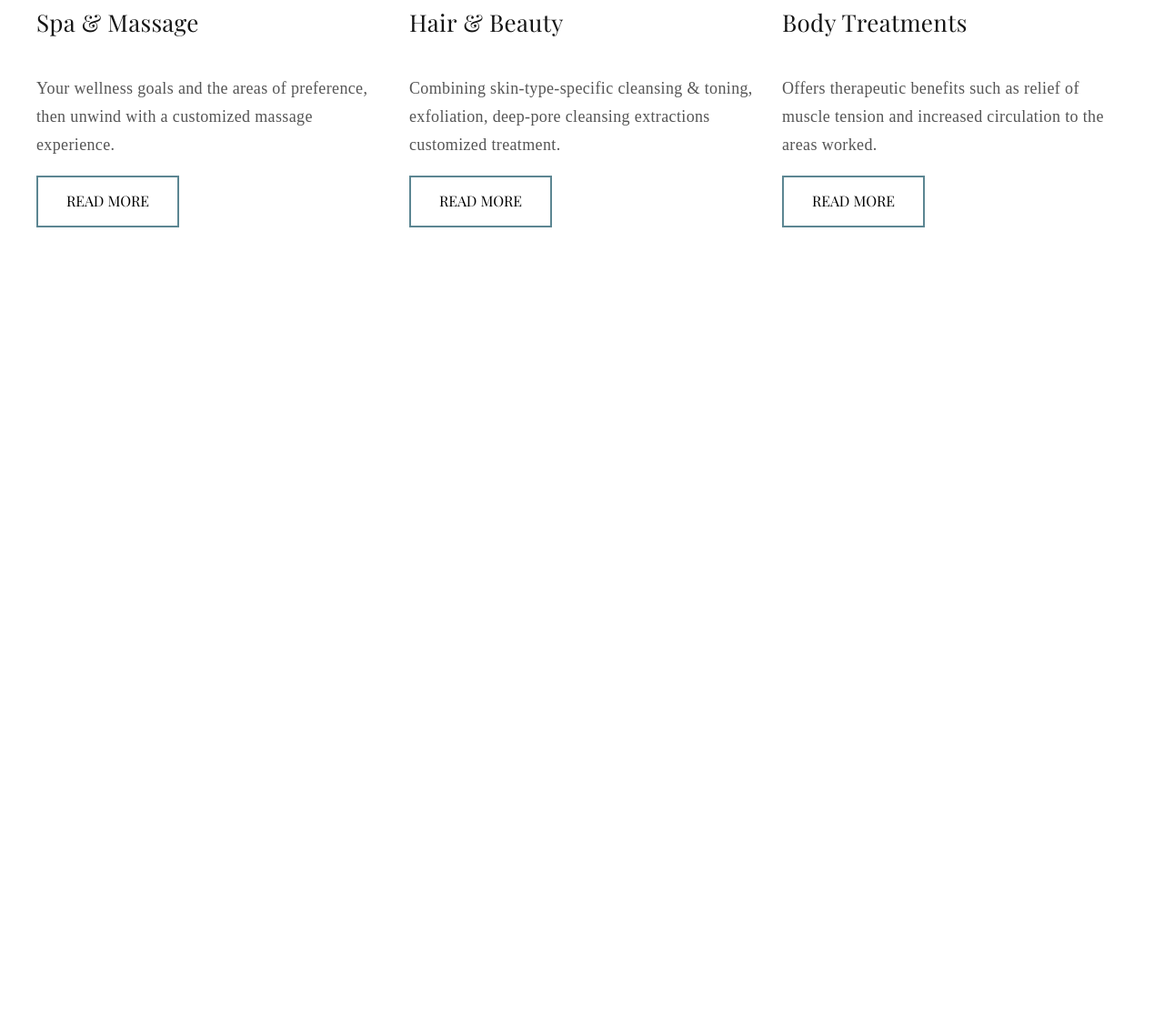
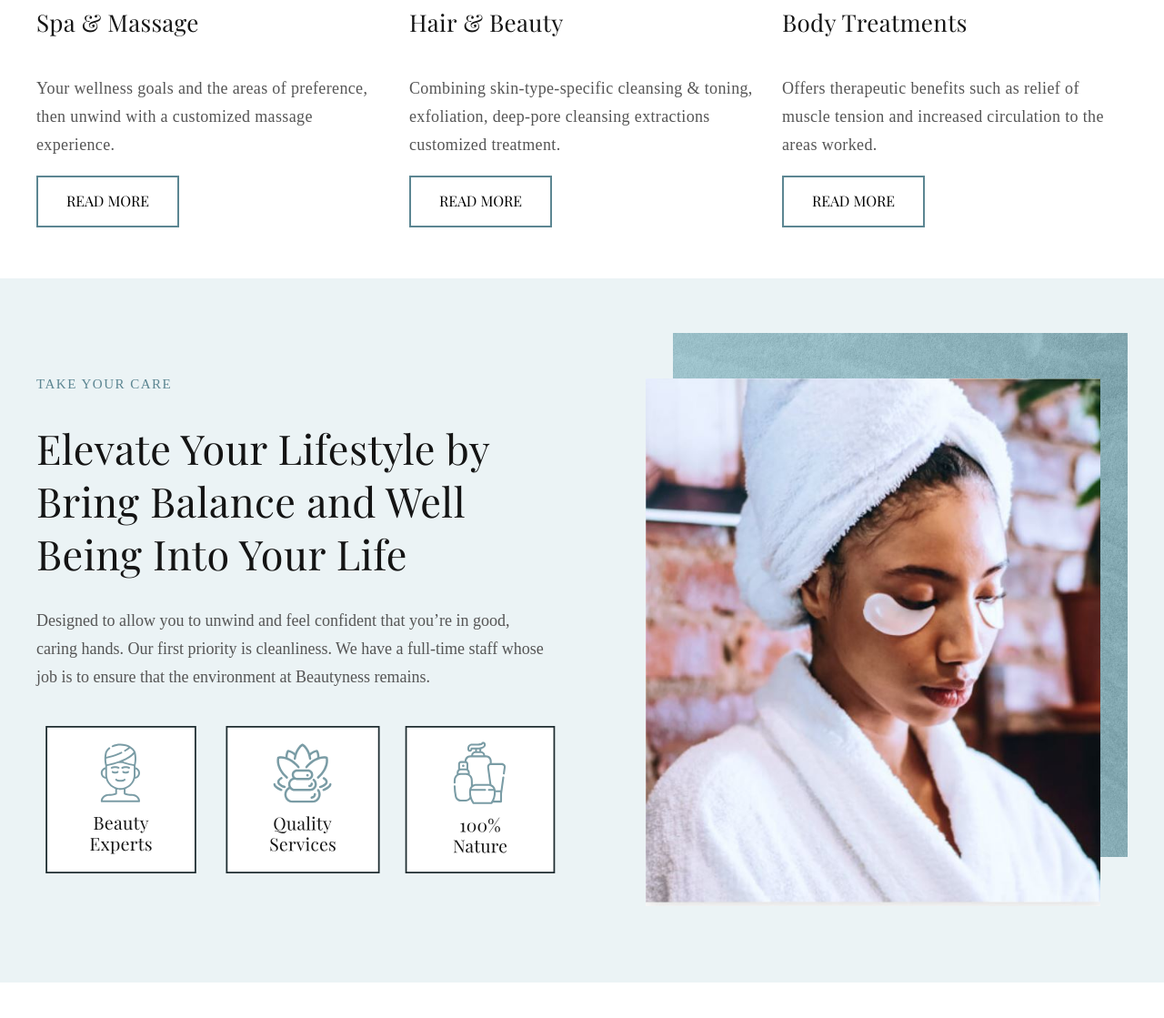
Before and after one commit to LeroyYuta/Beautyness, a website built with Parcel: page index.html in a window 1280 px wide. Shown: the part 1017-2136 px from the top of the page at 91% size. Before the commit the page ends 1317 px from the top, so only its background shows below. Built offline with nearby package versions, Linux system fonts and the light colour scheme.

Commit message:
3 sections wait testing

```diff
--- a/assets/style/style.scss
+++ b/assets/style/style.scss
@@ -129,6 +129,7 @@ body {
     display: flex;
     flex-direction: column;
     .content__preview {
+        align-items: flex-end;
         color: $button_color;
         font-family: 'Manrope';
         font-style: normal;
@@ -139,6 +140,8 @@ body {
         text-transform: uppercase;
         margin-bottom: -10px;
         margin-top: 60px;
+        padding-left: 30px;
+        background: url(/assets/img/first_section/zwe.svg) no-repeat left;
     }
     .content__title {
         font-family: 'Playfair Display';
@@ -199,7 +202,7 @@ body {
         width: 540px;
         height: 550px;
         padding: 80px;
-        background: url(/assets/img/first_section/Rectangle.svg) no-repeat right ;
+        background: url(/assets/img/first_section/Rectangle.svg) no-repeat right;
         background-size: 80%;
     }
 }
@@ -249,3 +252,67 @@ body {
         }
     }
 }
+
+/* cards-end */
+
+/* section-start */
+
+.section__container {
+    display: flex;
+    padding-top: 50px;
+    margin-bottom: -470px;
+    justify-content: space-between;
+    .left__section {
+        padding-right: 140px
+    }
+    .section__title {
+        padding-top: 30px;
+        font-family: 'Manrope';
+        font-style: normal;
+        font-weight: 400;
+        font-size: 15px;
+        line-height: 22px;
+        letter-spacing: 1.5px;
+        text-transform: uppercase;
+        color: $button_color;
+
+    }
+    .section__info {
+        font-family: 'Playfair Display';
+        font-style: normal;
+        font-weight: 400;
+        font-size: 45px;
+        line-height: 58px;
+        letter-spacing: 0.45px;
+    }
+    .section__description {
+        font-family: 'Manrope';
+        font-style: normal;
+        font-weight: 400;
+        font-size: 18px;
+        line-height: 31px;
+        color: #555555;
+    }
+    .section__icons {
+        display: flex;
+        justify-content: space-between;
+        padding-top: 20px;
+        .section__item {
+            display: flex;
+            max-width: 166px;
+            max-height: 162px;
+        }
+    }}
+
+.section__images-girl {
+    position: relative;
+    .section__girl {
+    position: relative;
+    width: 100%;
+    height: 100%;
+    bottom: 530px;
+    right: 30px;
+}}
+
+
+/* section-end */
--- a/index.html
+++ b/index.html
@@ -139,12 +139,53 @@
         <input type="button" name="read-more" id="read-more" class="card__button" value="READ MORE">
     </div>
 </div>
+</div>
+</div>
+</div> <!--конец wrapper_content-->
 
+
+<div class="wrapper wrapper-blue">
+    <div class="wrapper__content">
+
+    <div class="section__container">
+
+    <div class="left__section">
+        <div class="section__text">
+            <p class="section__title">
+                Take Your Care
+            </p>
+            <h1 class="section__info">
+                Elevate Your Lifestyle by Bring Balance and Well Being Into Your Life
+            </h1>
+            <p class="section__description">
+                Designed to allow you to unwind and feel confident that you’re in good, caring hands. Our first priority is cleanliness. We have a full-time staff whose job is to ensure that the environment at Beautyness remains.
+            </p>
+        </div>
+        <div class="section__icons">
+            <div class="section__item">
+                <img class="item-pic" src="/assets/img/first_section/beauty-experts.svg" alt="beauty-experts">
+            </div>
+            <div class="section__item">
+                <img class="item-pic" src="/assets/img/first_section/quality-services.svg" alt="quality-services">
+            </div>
+            <div class="section__item">
+                <img class="item-pic" src="/assets/img/first_section/100nature.svg" alt="100nature">
+            </div>
+        </div>
+    </div>
+
+    <div class="right__section">
+        <div class="section__images-back">
+            <img src="/assets/img/first_section/blue-back.png" alt="girl" class="section__back">
+            <div class="section__images-girl">
+            <img src="/assets/img/first_section/section-girl.jpg" alt="girl" class="section__girl"></div>
+        </div>
+    </div>
+</div>
 </div>
 </div>
 
 
-</div> <!--конец wrapper_content-->
 </main>
 
 
```
Also changed, not shown: assets/img/first_section/100nature.svg (added), assets/img/first_section/beauty-experts.svg (added), assets/img/first_section/blue-back.png (added), assets/img/first_section/quality-services.svg (added), assets/img/first_section/section-girl.PNG (added), assets/img/first_section/section-girl.jpg (added), assets/img/first_section/zwe.svg (added), assets/style/style.css, 1 other file.
